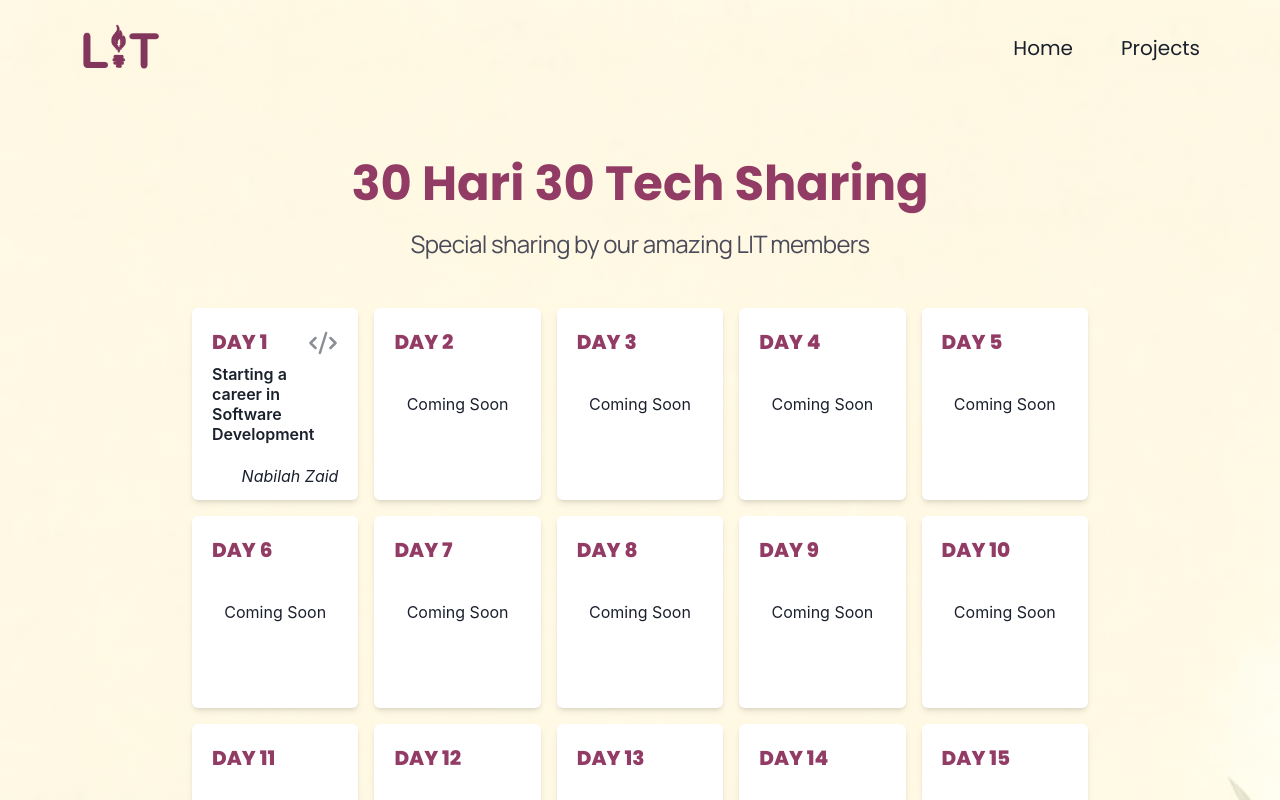
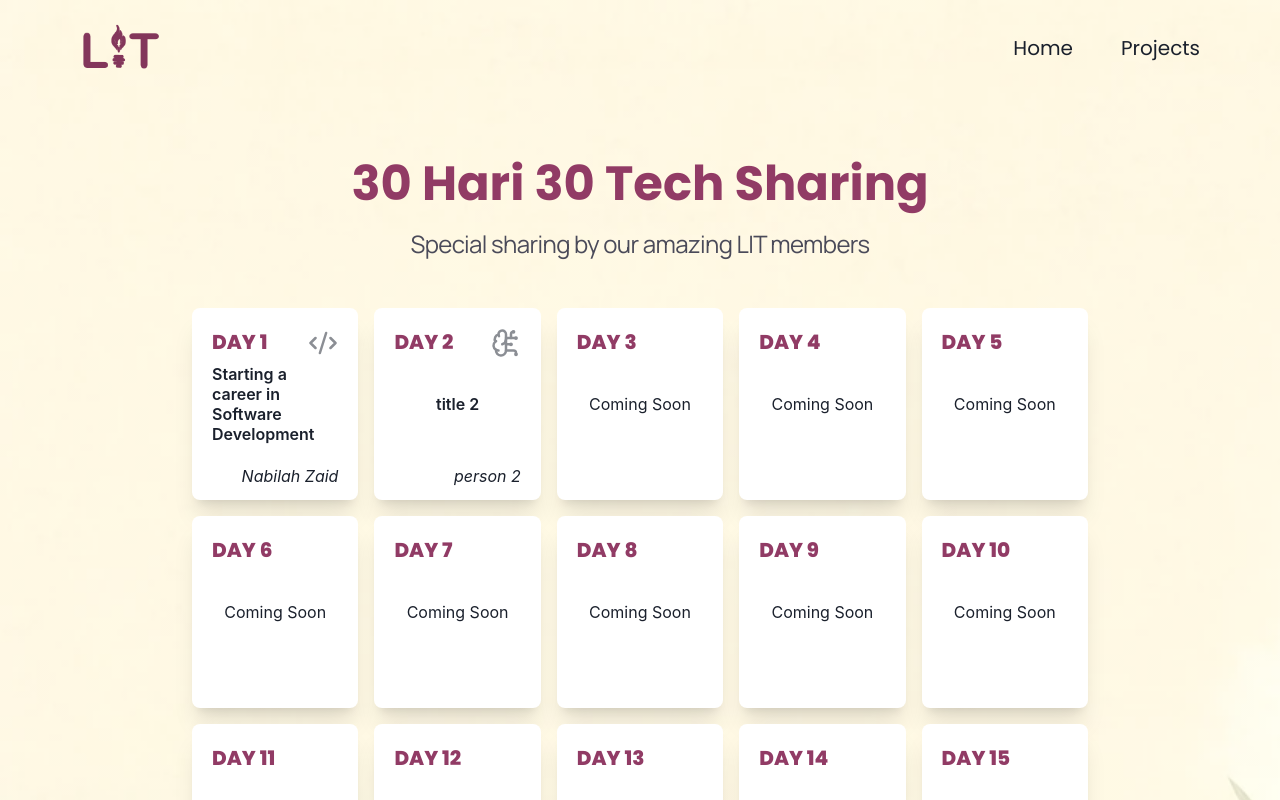
Before and after one commit to nabilahzaid/litmydev, a React (Create React App) app: page /projects in a window 1280 px wide. Shown: the top 800 px of the page. Built offline with nearby package versions, Linux system fonts and the light colour scheme.

Commit message:
[add] add icon and close button at modal

```diff
--- a/src/pages/projects/projectCard.tsx
+++ b/src/pages/projects/projectCard.tsx
@@ -15,7 +15,7 @@ function ProjectCard({ dataProject, day }: Props) {
     setIsOpen(!isOpen);
   };
   return (
-    <div className="group relative h-48 flex items-center justify-center shadow-md bg-white rounded-md">
+    <div className="group relative h-48 flex items-center justify-center shadow-xl bg-white rounded-lg">
       <Text className="font-poppins text-xl font-extrabold text-primary-700 absolute left-5 top-5 group-hover:opacity-50">{`DAY ${day}`}</Text>
       {dataProject.is_ready && (
         <>
@@ -43,8 +43,7 @@ function ProjectCard({ dataProject, day }: Props) {
           <ProjectModal
             isOpen={isOpen}
             onProjectModal={onProjectModal}
-            youtube_link={dataProject.presenter_url}
-            title={dataProject.title}
+            dataProject={dataProject}
           />
         </>
       )}
--- a/src/pages/projects/projectData.tsx
+++ b/src/pages/projects/projectData.tsx
@@ -24,16 +24,15 @@ const ProjectData: ProjectDataItems[] = [
   {
     is_ready: true,
     title: "Starting a career in Software Development",
-    link: "link1",
-    presenter_url:
-      "https://www.youtube.com/embed/lXDyWT3VlKg?si=q68H72G4rCqoiXXf",
+    link: "https://www.youtube.com/embed/lXDyWT3VlKg?si=q68H72G4rCqoiXXf",
+    presenter_url: "url",
     presenter_name: "Nabilah Zaid",
     icon_to_use: <LuCode2 />,
   },
   {
-    is_ready: false,
+    is_ready: true,
     title: "title 2",
-    link: "link 2",
+    link: "https://www.youtube.com/embed/-6aVQrzja9U?si=a_AF_wSHjwMcLmHw",
     presenter_url: "link directories 2",
     presenter_name: "person 2",
     icon_to_use: <LuBrainCircuit />,
--- a/src/pages/projects/projectModal.tsx
+++ b/src/pages/projects/projectModal.tsx
@@ -2,21 +2,22 @@ import React from "react";
 
 import {
   AspectRatio,
+  Button,
   Modal,
   ModalBody,
-  ModalCloseButton,
   ModalContent,
+  ModalFooter,
+  ModalHeader,
   ModalOverlay,
 } from "@chakra-ui/react";
 
 type Props = {
   isOpen: boolean;
   onProjectModal: () => void;
-  youtube_link: string;
-  title: string;
+  dataProject: any;
 };
 
-function ProjectModal({ isOpen, onProjectModal, youtube_link, title }: Props) {
+function ProjectModal({ isOpen, onProjectModal, dataProject }: Props) {
   return (
     <Modal
       size="xl"
@@ -27,12 +28,31 @@ function ProjectModal({ isOpen, onProjectModal, youtube_link, title }: Props) {
     >
       <ModalOverlay />
       <ModalContent>
-        <ModalCloseButton />
-        <ModalBody className="my-10">
+        <ModalHeader className="text-center relative">
+          <div className="text-3xl">{dataProject.presenter_name}</div>
+          <div className="absolute top-5 right-5 text-3xl">
+            {dataProject.icon_to_use}
+          </div>
+        </ModalHeader>
+        <ModalBody>
           <AspectRatio maxW="560px" ratio={16 / 9}>
-            <iframe title={title} src={youtube_link} allowFullScreen />
+            <iframe
+              title={dataProject.title}
+              src={dataProject.link}
+              allowFullScreen
+            />
           </AspectRatio>
         </ModalBody>
+        <ModalFooter>
+          <Button
+            variant="solid"
+            colorScheme="red"
+            mr={3}
+            onClick={onProjectModal}
+          >
+            Close
+          </Button>
+        </ModalFooter>
       </ModalContent>
     </Modal>
   );
```
